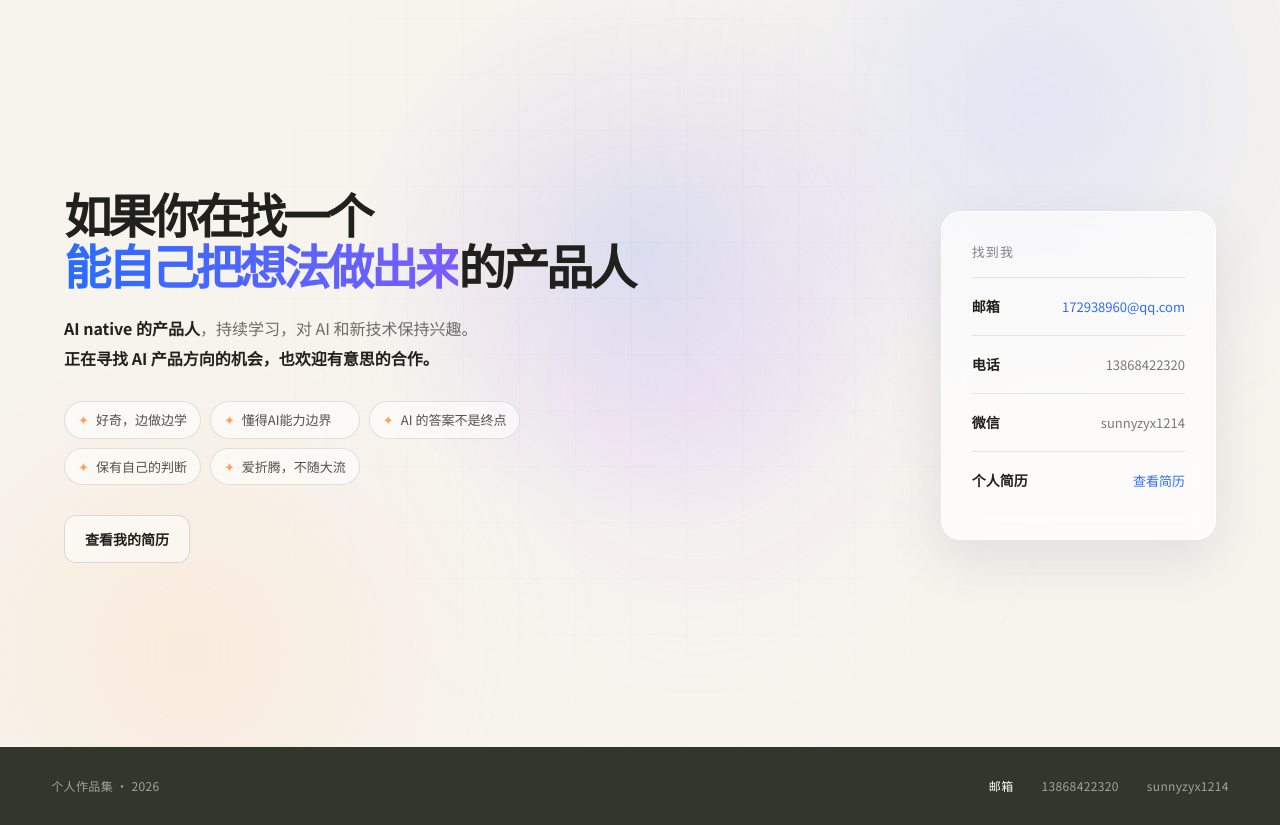
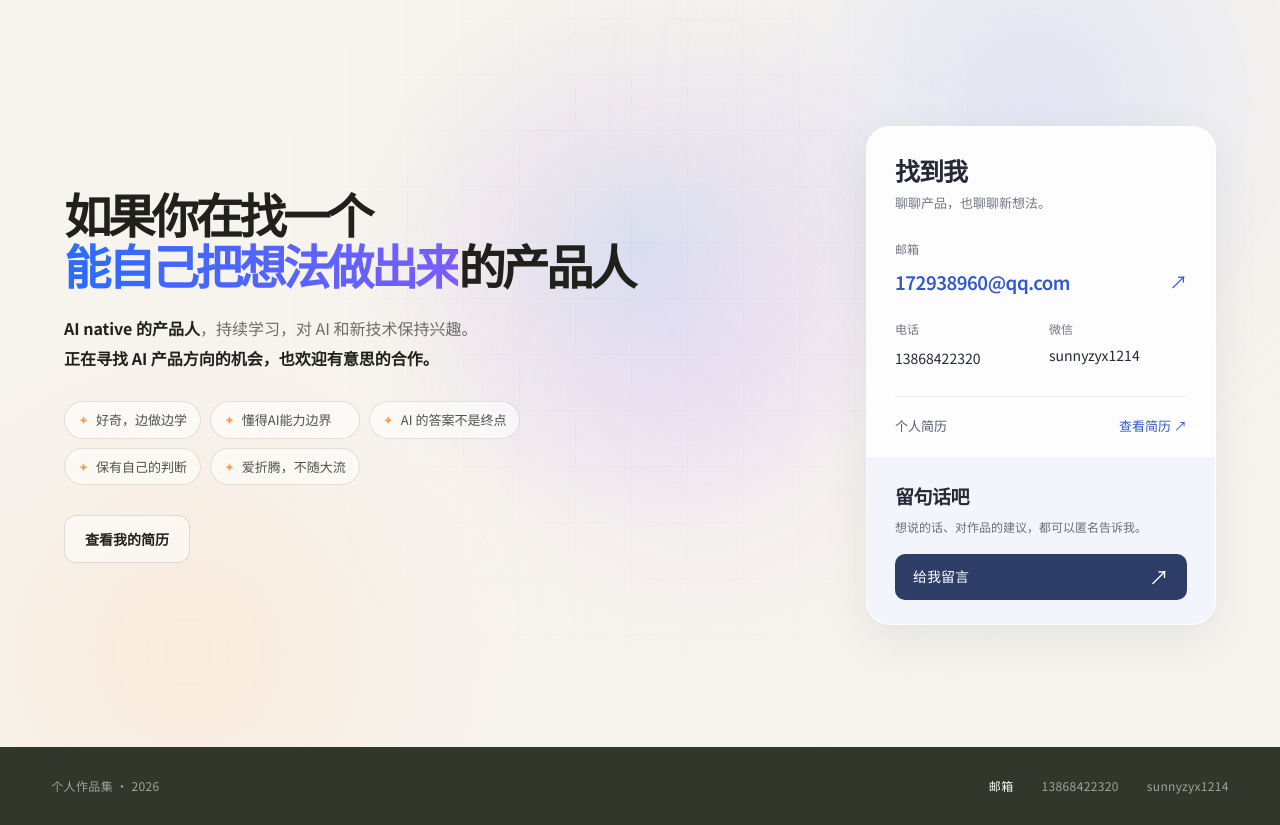
Before and after one commit to Yixiao-Zhang1214/profile-new, a Next.js app: page / in a window 1280 px wide. Shown: the part 5720-6545 px from the top of the page. Built offline with nearby package versions, Linux system fonts and the light colour scheme; a web font is replaced by a local one.

Commit message:
feat: refresh contact card and add Feishu guestbook link

```diff
--- /dev/null
+++ b/app/contact-card.css
@@ -0,0 +1,42 @@
+.contact-section .contact-panel {
+  --contact-muted: #727684;
+  min-width: 0;
+  width: 100%;
+  max-width: 380px;
+  justify-self: end;
+  overflow: hidden;
+  padding: 28px 28px 0;
+  border: 1px solid rgba(255, 255, 255, 0.95);
+  border-radius: 24px;
+  background: #fdfdfd;
+  box-shadow: 0 16px 48px rgba(38, 45, 72, 0.08), 0 2px 5px rgba(38, 45, 72, 0.025);
+  color: #252938;
+}
+.contact-panel-heading { margin-bottom: 26px; }
+.contact-panel-heading h3 { margin: 0 0 8px; font-size: 25px; line-height: 1.2; font-weight: 650; letter-spacing: -0.04em; }
+.contact-panel-heading p { margin: 0; color: var(--contact-muted); font-size: 13px; line-height: 1.6; }
+.contact-panel a { text-decoration: none; }
+.contact-panel a:focus-visible { outline: 2px solid #2b6cff; outline-offset: 5px; border-radius: 4px; }
+.contact-panel .contact-email { display: grid; gap: 8px; min-height: 56px; color: #3158ce; }
+.contact-detail-label, .contact-details dt { color: var(--contact-muted); font-size: 12px; line-height: 1.5; }
+.contact-email-address { display: flex; align-items: center; justify-content: space-between; gap: 8px; font-size: clamp(16px, 1.45vw, 19px); line-height: 1.4; font-weight: 550; letter-spacing: -0.025em; }
+.contact-email-address > span { font-size: 18px; }
+.contact-panel .contact-details { display: grid; grid-template-columns: 1fr 1fr; gap: 16px; margin: 24px 0; }
+.contact-details dt { margin-bottom: 6px; }
+.contact-details dd { margin: 0; font-size: 14px; line-height: 1.6; overflow-wrap: anywhere; }
+.contact-details a { display: inline-flex; align-items: center; min-height: 28px; color: inherit; }
+.contact-panel .contact-resume { display: flex; justify-content: space-between; align-items: center; gap: 16px; min-height: 58px; border-top: 1px solid #eceef2; color: #555c6f; font-size: 13px; }
+.contact-resume > span:last-child { color: #3158ce; }
+.contact-panel .contact-email:hover, .contact-resume:hover > span:last-child { color: #193caa; }
+@media (min-width: 901px) {
+  .contact-section .contact-layout { grid-template-columns: minmax(0, 1fr) 350px !important; gap: clamp(32px, 4vw, 62px) !important; }
+  .contact-section .contact-copy .contact-title-line { white-space: normal; }
+}
+@media (max-width: 900px) {
+  .contact-section .contact-panel { justify-self: start; max-width: 480px; }
+}
+@media (max-width: 420px) {
+  .contact-section .contact-panel { padding: 24px 22px 0; border-radius: 20px; }
+  .contact-email-address { font-size: 18px; }
+  .contact-panel .contact-details { gap: 12px; }
+}
--- /dev/null
+++ b/app/guestbook.css
@@ -0,0 +1,24 @@
+.contact-panel .guestbook {
+  display: grid;
+  gap: 16px;
+  min-width: 0;
+  margin: 4px -28px 0;
+  padding: 24px 28px;
+  border-top: 1px solid #e8ecf4;
+  background: #f2f5fb;
+  scroll-margin-top: 110px;
+}
+.guestbook-intro h4 { margin: 0 0 7px; color: #252938; font-size: 19px; font-weight: 650; line-height: 1.4; letter-spacing: -0.025em; }
+.guestbook-intro p { margin: 0; color: #666e80; font-size: 12px; line-height: 1.8; }
+.contact-panel .guestbook-link { display: flex; gap: 16px; align-items: center; justify-content: space-between; min-height: 46px; padding: 12px 18px; border-radius: 10px; background: #2e3d68; color: #fff; font-size: 14px; font-weight: 550; text-decoration: none; transition: background 150ms ease; }
+.contact-panel .guestbook-link span { color: #fff; font-size: 20px; line-height: 1; }
+.contact-panel .guestbook-link:hover { background: #203158; }
+@media (max-width: 420px) {
+  .contact-panel .guestbook { margin-inline: -22px; padding: 22px; }
+}
+@media (max-width: 760px) {
+  main .contact-section { grid-template-columns: minmax(0, 1fr); }
+  .contact-section .contact-layout { min-width: 0; grid-template-columns: minmax(0, 1fr); }
+  .contact-section .contact-title-line { white-space: normal; }
+  .contact-section .contact-traits { display: flex; flex-wrap: wrap; width: auto; }
+}
--- /dev/null
+++ b/app/guestbook.tsx
@@ -0,0 +1,18 @@
+import "./guestbook.css";
+
+export default function Guestbook() {
+  return (
+    <section className="guestbook" aria-labelledby="guestbook-title" id="guestbook">
+      <div className="guestbook-intro">
+        <h4 id="guestbook-title">留句话吧</h4>
+        <p>想说的话、对作品的建议，都可以匿名告诉我。</p>
+      </div>
+      <a className="guestbook-link"
+        href="https://bytedance.larkoffice.com/share/base/form/shrcn6WdJH02jhcG05ybwwtQ5Lf"
+        target="_blank" rel="noopener noreferrer"
+        aria-label="给我留言，在新标签页打开飞书表单">
+        给我留言 <span aria-hidden="true">↗</span>
+      </a>
+    </section>
+  );
+}
--- a/app/page.tsx
+++ b/app/page.tsx
@@ -1,5 +1,7 @@
 import Image from "next/image";
 import ContactSpotlight from "./contact-spotlight";
+import Guestbook from "./guestbook";
+import "./contact-card.css";
 import HeroCover from "./hero-cover";
 import IdentityNavMenu from "./identity-nav-menu";
 import IdentityPhotoReveal from "./identity-photo-reveal";
@@ -269,17 +271,23 @@ export default function Home() {
             </div>
           </div>
 
-          <aside className="contact-card" aria-label="联系方式">
-            <h3>找到我</h3>
-            <div><strong>邮箱</strong><a href="mailto:172938960@qq.com">172938960@qq.com</a></div>
-            <div><strong>电话</strong><span>13868422320</span></div>
-            <div><strong>微信</strong><span>sunnyzyx1214</span></div>
-            <div>
-              <strong>个人简历</strong>
-              <a href="/documents/yixiao-zhang-resume.pdf" target="_blank" rel="noreferrer">
-                查看简历
-              </a>
-            </div>
+          <aside className="contact-panel" aria-labelledby="contact-panel-title">
+            <header className="contact-panel-heading">
+              <h3 id="contact-panel-title">找到我</h3>
+              <p>聊聊产品，也聊聊新想法。</p>
+            </header>
+            <a className="contact-email" href="mailto:172938960@qq.com">
+              <span className="contact-detail-label">邮箱</span>
+              <span className="contact-email-address">172938960@qq.com <span aria-hidden="true">↗</span></span>
+            </a>
+            <dl className="contact-details">
+              <div><dt>电话</dt><dd><a href="tel:13868422320">13868422320</a></dd></div>
+              <div><dt>微信</dt><dd>sunnyzyx1214</dd></div>
+            </dl>
+            <a className="contact-resume" href="/documents/yixiao-zhang-resume.pdf" target="_blank" rel="noreferrer">
+              <span>个人简历</span><span>查看简历 <span aria-hidden="true">↗</span></span>
+            </a>
+            <Guestbook />
           </aside>
         </div>
       </section>
```
Also changed, not shown: 3 other files (tests, documents, lock files or other folders).
